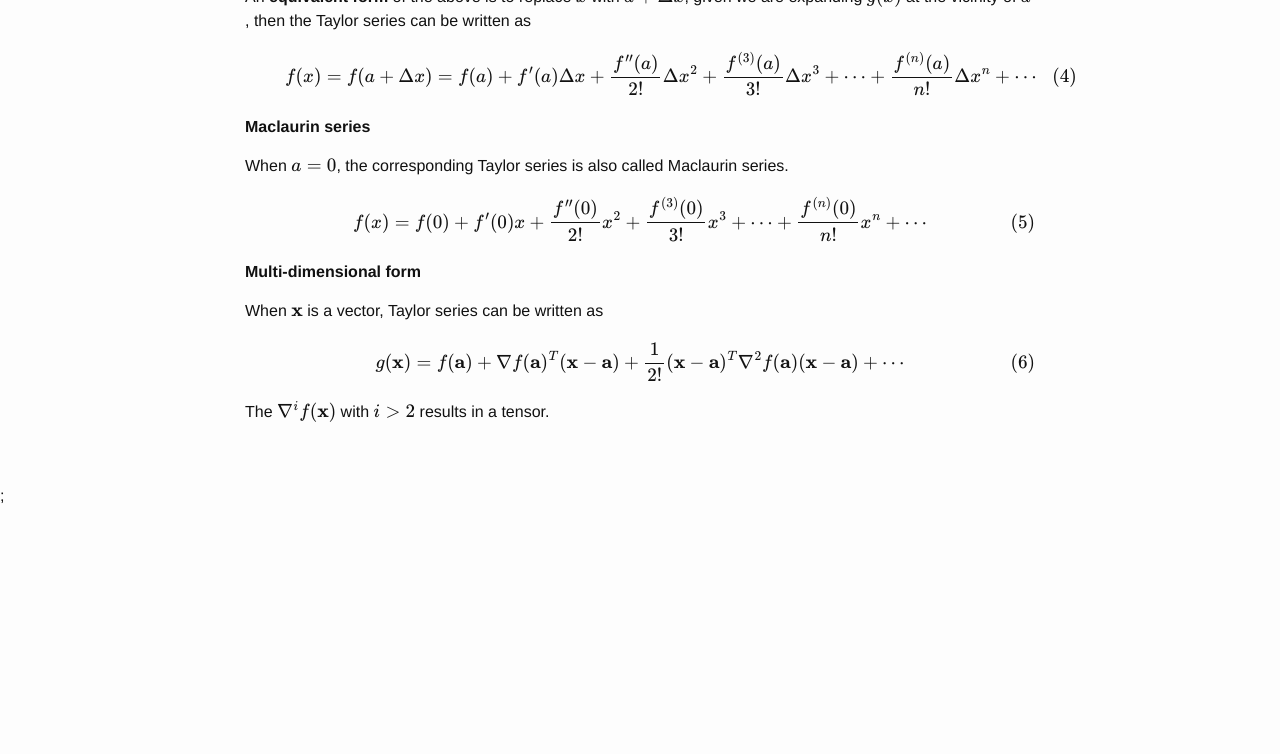
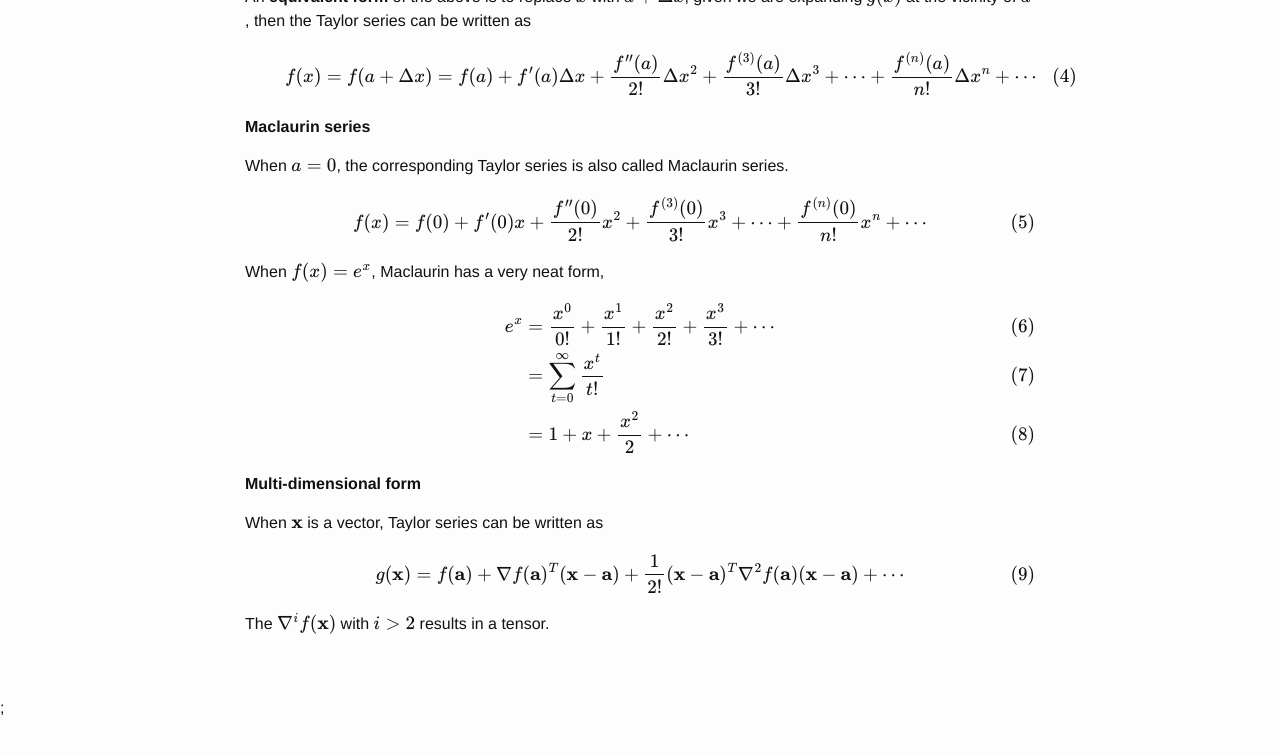
Before and after one commit to zyxue/zyxue.github.io, a Jekyll site: the page built from _posts/2021-09-02-taylor-series.md, in a window 1280 px wide and 900 px high, scrolled down 571 px. Shown: the top 754 px of the window. Built offline with Jekyll 4.4.1, drawn with Linux system fonts in a browser that asks for light colours; formulas are drawn with MathJax 3; comment, search, counter and statistics services are not loaded.

Commit message:
added taylor expansion for e^x to _posts/2021-09-02-taylor-series.md

```diff
--- a/_posts/2021-09-02-taylor-series.md
+++ b/_posts/2021-09-02-taylor-series.md
@@ -47,6 +47,17 @@ f(x) = f(0) + f'(0)x + \frac{f''(0)}{2!}x^2 + \frac{f^{(3)}(0)}{3!}x^3 + \cdots
 \end{equation}
 $$
 
+When $f(x) = e^x$, Maclaurin has a very neat form,
+
+$$
+\begin{align}
+e^x
+&= \frac{x^0}{0!} + \frac{x^1}{1!} + \frac{x^2}{2!} + \frac{x^3}{3!} + \cdots \\
+&= \sum_{t=0}^\infty \frac{x^t}{t!} \\
+&= 1 + x + \frac{x^2}{2} + \cdots \\
+\end{align}
+$$
+
 
 **Multi-dimensional form**
 
```
